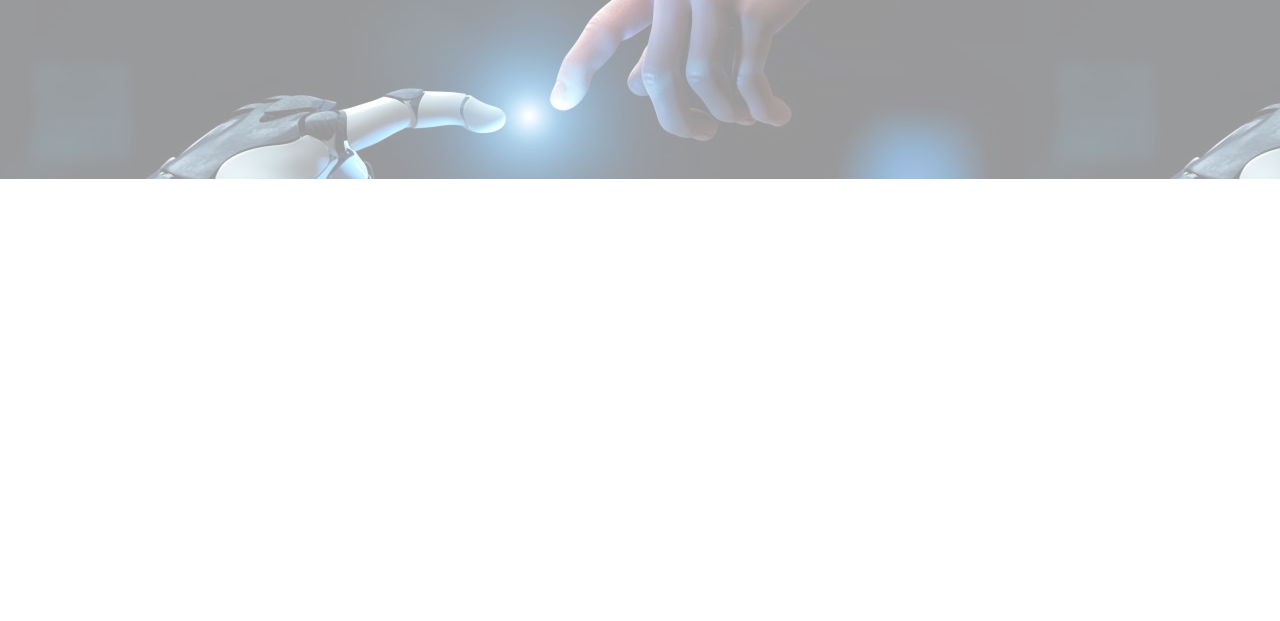
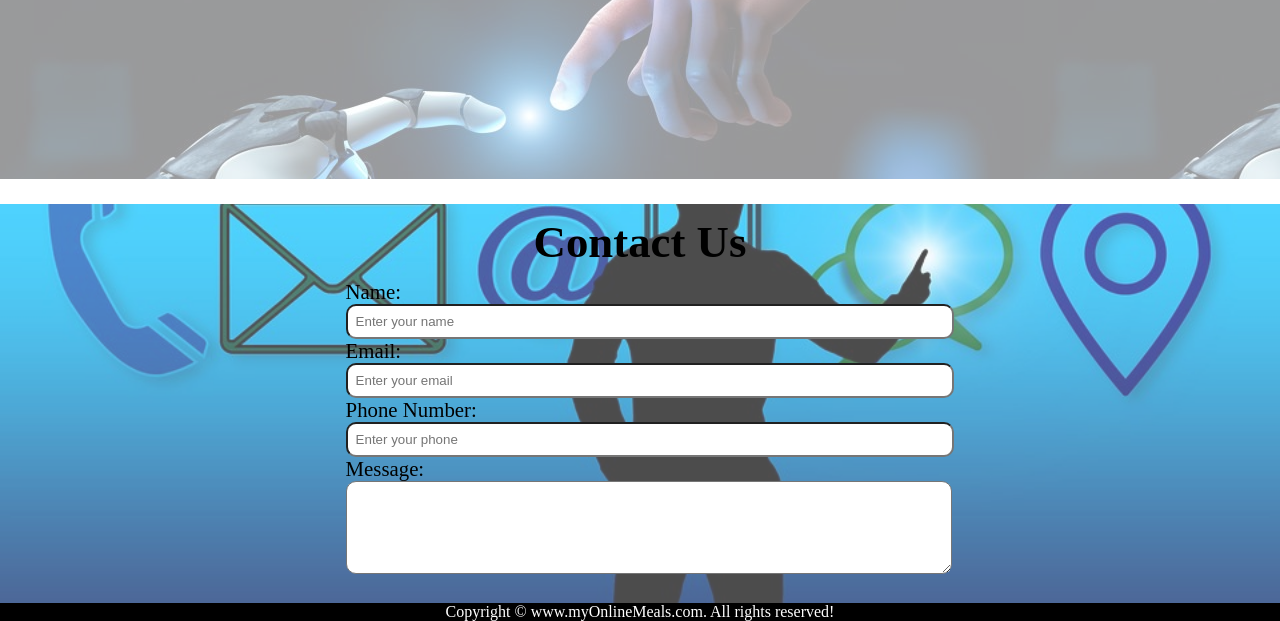
Before and after one commit to Ujwal01S/frontpage, a plain HTML site: page index.html in a window 1280 px wide. Shown: the part 1048-1669 px from the top of the page. Before the commit the page ends 1227 px from the top, so only its background shows below. Drawn offline with Linux system fonts and the light colour scheme.

Commit message:
added contact

```diff
--- a/CSS/styles.css
+++ b/CSS/styles.css
@@ -157,7 +157,55 @@
     padding: 34px;
 }
 
+/* contact section */
+#contact{
+    position: relative;
+}
 
+#contact::before{
+    content: '';
+    position: absolute;
+    width: 100%;
+    height: 100%;
+    z-index: -1;
+    opacity: 0.7;
+    background: url('../contact.jpg') no-repeat center center/cover;
+
+}
+
+#contact-box{
+    display: flex;
+    justify-content: center;
+    align-items: center;
+    padding-bottom: 25px;
+}
+
+#contact-box input,
+#contact-box textarea{
+    width: 100%;
+    padding: 0.5rem;
+}
+
+#contact-box form{
+    width: 46%;
+}
+
+#contact-box label{
+    font-size: 1.3rem;
+}
+
+#contact-box input,
+#contact-box textarea{
+    border-radius: 10px;
+}
+
+/* footer section */
+footer{
+    background: black;
+    color: white;
+    display: flex;
+    justify-content: center;
+}
 
 /* utility classes */
 
@@ -186,3 +234,9 @@
 h1.center{
     margin-top: 25px;
 }
+
+/* .center{
+    display: block;
+    width: 100%;
+    margin: auto;
+} */
--- a/index.html
+++ b/index.html
@@ -69,5 +69,34 @@
             </div>
         </div>
     </section>
+    <section id="contact">
+        <h1 class="h-primary center">Contact Us</h1>
+        <div id="contact-box">
+            <form action="">
+                <div class="form-group">
+                    <label for="name">Name:</label>
+                    <input type="text" name="name" id="name" placeholder="Enter your name">
+                </div>
+                <div class="form-group">
+                    <label for="email">Email:</label>
+                    <input type="email" name="email" id="email" placeholder="Enter your email">
+                </div>
+                <div class="form-group">
+                    <label for="phone">Phone Number:</label>
+                    <input type="phone" name="phone" id="phone" placeholder="Enter your phone">
+                </div>
+                <div class="form-group">
+                    <label for="name">Message:</label>
+                    <textarea name="message" id="message" cols="30" rows="5"></textarea>
+                </div>
+            </form>
+        </div>
+    </section>
+
+    <footer>
+        <div class="center">
+            Copyright &copy; www.myOnlineMeals.com. All rights reserved!
+        </div>
+    </footer>
 </body>
 </html>
```
